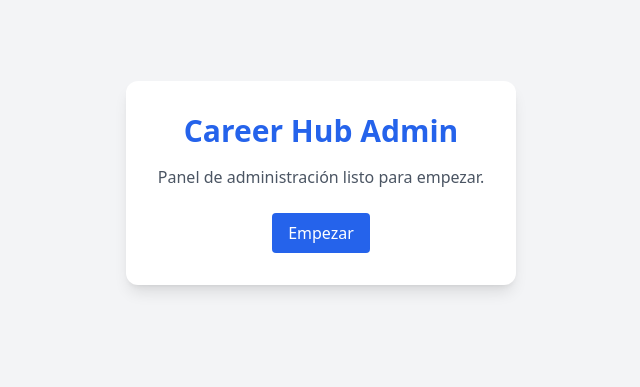
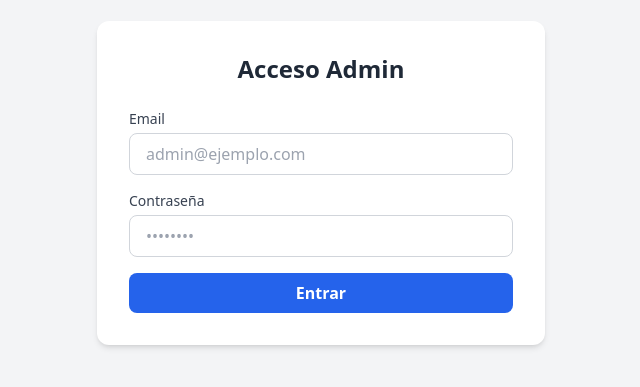
Before and after one commit to iggarsaudev/career-hub, a React (Vite) app in the folder admin/: page / in a window 1280 px wide. Shown: the part 217-604 px from the top of the page, without its empty margins (319-959 px from the left). Built offline with nearby package versions, Linux system fonts and the light colour scheme.

Commit message:
feat: interfaz de login maquetada con tailwind

```diff
--- a/admin/src/App.jsx
+++ b/admin/src/App.jsx
@@ -1,19 +1,7 @@
+import Login from "./pages/Login";
+
 function App() {
-  return (
-    <div className="min-h-screen bg-gray-100 flex items-center justify-center">
-      <div className="bg-white p-8 rounded-xl shadow-lg text-center">
-        <h1 className="text-3xl font-bold text-blue-600 mb-4">
-          Career Hub Admin
-        </h1>
-        <p className="text-gray-600">
-          Panel de administración listo para empezar.
-        </p>
-        <button className="mt-6 px-4 py-2 bg-blue-600 text-white rounded hover:bg-blue-700 transition">
-          Empezar
-        </button>
-      </div>
-    </div>
-  );
+  return <Login />;
 }
 
 export default App;
--- /dev/null
+++ b/admin/src/pages/Login.jsx
@@ -0,0 +1,60 @@
+import { useState } from "react";
+
+export default function Login() {
+  // estado para guardar lo que escribe el usuario
+  const [email, setEmail] = useState("");
+  const [password, setPassword] = useState("");
+
+  const handleSubmit = (e) => {
+    e.preventDefault();
+    console.log("login intentado con:", email);
+    // aquí conectaremos con el backend más tarde
+  };
+
+  return (
+    <div className="min-h-screen flex items-center justify-center bg-gray-100">
+      <div className="bg-white p-8 rounded-xl shadow-md w-full max-w-md">
+        <h2 className="text-2xl font-bold text-center text-gray-800 mb-6">
+          Acceso Admin
+        </h2>
+
+        <form onSubmit={handleSubmit} className="space-y-4">
+          <div>
+            <label className="block text-sm font-medium text-gray-700 mb-1">
+              Email
+            </label>
+            <input
+              type="email"
+              value={email}
+              onChange={(e) => setEmail(e.target.value)}
+              className="w-full px-4 py-2 border border-gray-300 rounded-lg focus:ring-2 focus:ring-blue-500 focus:outline-none"
+              placeholder="admin@ejemplo.com"
+              required
+            />
+          </div>
+
+          <div>
+            <label className="block text-sm font-medium text-gray-700 mb-1">
+              Contraseña
+            </label>
+            <input
+              type="password"
+              value={password}
+              onChange={(e) => setPassword(e.target.value)}
+              className="w-full px-4 py-2 border border-gray-300 rounded-lg focus:ring-2 focus:ring-blue-500 focus:outline-none"
+              placeholder="••••••••"
+              required
+            />
+          </div>
+
+          <button
+            type="submit"
+            className="w-full bg-blue-600 hover:bg-blue-700 text-white font-bold py-2 px-4 rounded-lg transition duration-200"
+          >
+            Entrar
+          </button>
+        </form>
+      </div>
+    </div>
+  );
+}
```
